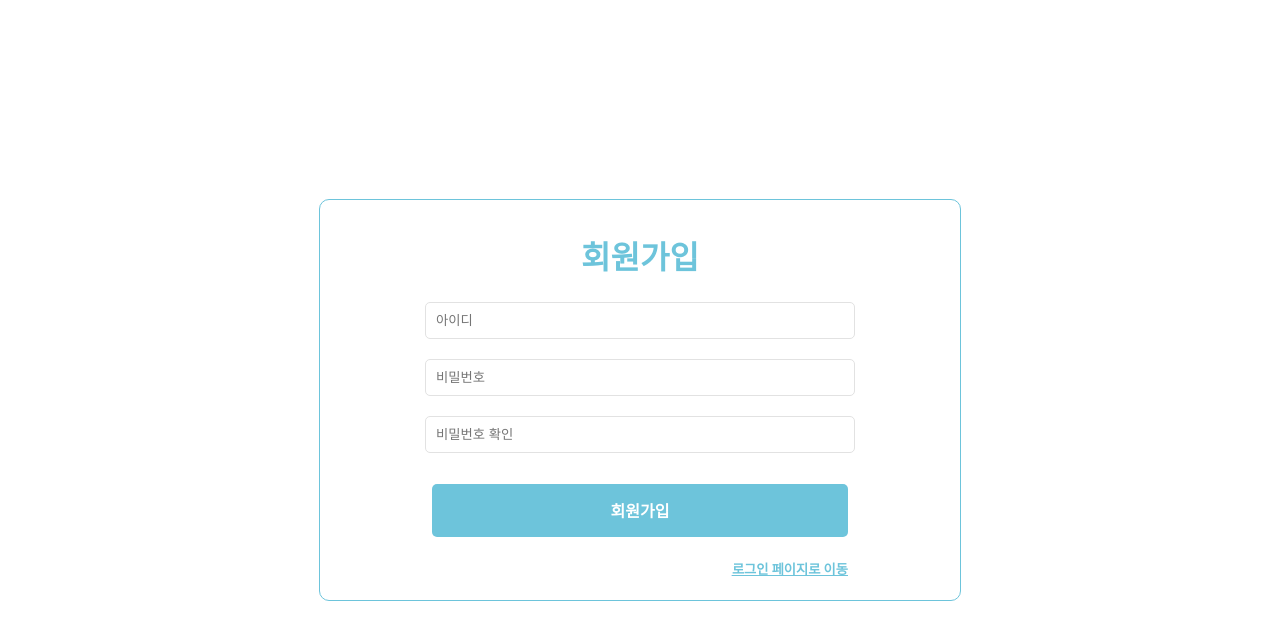
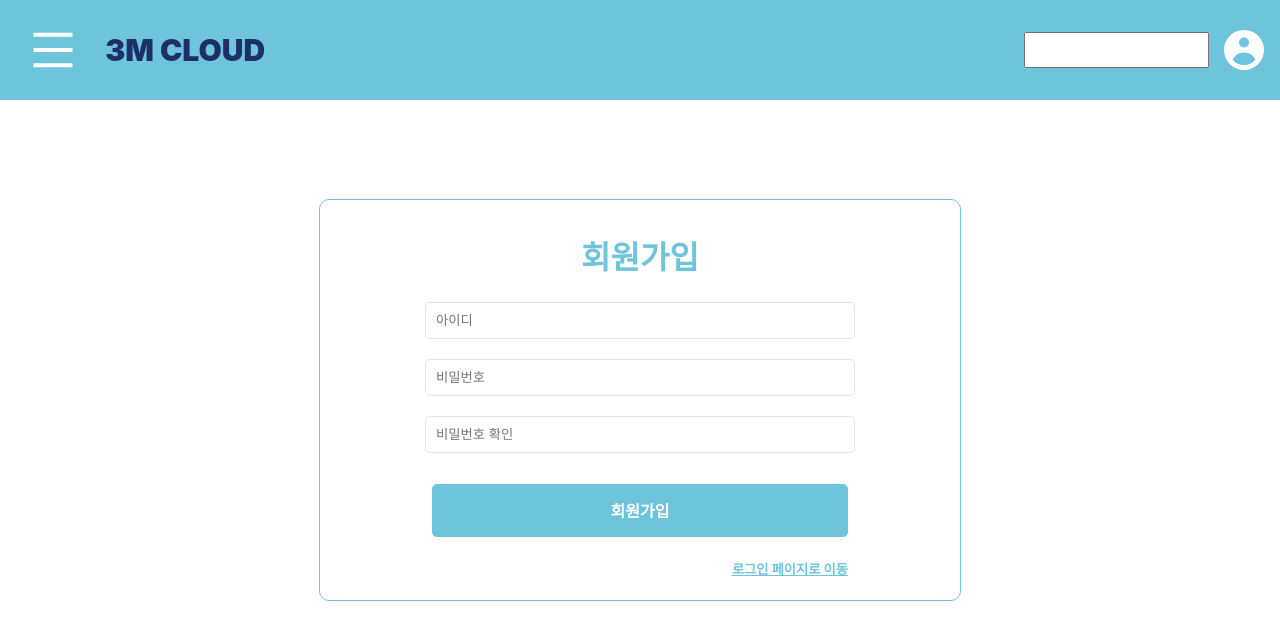
Before and after one commit to KHUCC/3MCLOUD-front, a React (Create React App) app: page /register in a window 1280 px wide. Shown: the top 640 px of the page. Built offline with nearby package versions, Linux system fonts and the light colour scheme.

Commit message:
Add Homepage Header

```diff
--- a/package.json
+++ b/package.json
@@ -8,6 +8,7 @@
     "@testing-library/user-event": "^13.5.0",
     "react": "^18.0.0",
     "react-dom": "^18.0.0",
+    "react-icons": "^4.3.1",
     "react-router-dom": "^6.3.0",
     "react-scripts": "5.0.0",
     "recoil": "^0.7.0",
--- a/src/Router.js
+++ b/src/Router.js
@@ -3,13 +3,19 @@ import { BrowserRouter, Route, Routes } from 'react-router-dom';
 import { useRecoilValue } from 'recoil';
 import Login from './views/login/Login';
 import Regisiter from './views/register/Register';
+import Main from './views/main/Main';
+import Header from './components/Header';
 export default ({}) => {
 
     return (
         <BrowserRouter>
             <Routes>
-                <Route path='/' element = {<Login/>}></Route>
-                <Route path='/register' element = {<Regisiter/>}></Route>
+                <Route path="/" element={<Login />}></Route>
+                <Route path="/register" element={<Regisiter />}></Route>
+            </Routes>
+            <Header />
+            <Routes>
+                <Route path="/main" element={<Main />}></Route>
             </Routes>
         </BrowserRouter>
     );
--- /dev/null
+++ b/src/components/Header.js
@@ -0,0 +1,36 @@
+import React, {useState} from 'react';
+import * as s from './HeaderStyled';
+import {AiOutlineMenu} from 'react-icons/ai';
+import { HiUserCircle } from 'react-icons/hi';
+
+const Header = () => {
+    const [navColor, setNavColor] = useState('#ffffff');
+    const onMouseOverNav = () =>{
+        setNavColor('#d5d3d3');
+    }
+    const onMouseOutNav = () => {
+        setNavColor('#ffffff');
+    }
+
+    return (
+        <s.Container>
+            <s.Left>
+                <s.NavIconArea onMouseOver={() => onMouseOverNav()} onMouseOut={() => onMouseOutNav()}>
+                    <AiOutlineMenu size={50} cursor={'pointer'} color={navColor} />
+                </s.NavIconArea>
+                <s.LogoArea>
+                    <s.LogoAreaText>3M CLOUD</s.LogoAreaText>
+                </s.LogoArea>
+            </s.Left>
+            <s.Right>
+                <s.SearchArea>
+                    <s.SearchInput />
+                </s.SearchArea>
+                <s.UserLogoArea>
+                    <HiUserCircle size={50} cursor={'pointer'} color={'#ffffff'} />
+                </s.UserLogoArea>
+            </s.Right>
+        </s.Container>
+    );
+}
+export default Header;
--- /dev/null
+++ b/src/components/HeaderStyled.js
@@ -0,0 +1,63 @@
+import styled from 'styled-components';
+import {Link} from 'react-router-dom';
+
+export const Container = styled.div`
+    top: 0;
+    width: 100%;
+    position: fixed;
+    height: 100px;
+    background-color: #6dc4db;
+    display: flex;
+`;
+
+export const Left = styled.div`
+    flex: 1;
+    display: flex;
+    align-items: center;
+`;
+
+export const NavIconArea = styled.div`
+    justify-content: center;
+    flex: 1;
+    display:flex;
+    padding-left: 3%;
+    padding-right: 3%;
+    cursor: pointer;
+`;
+
+export const LogoArea = styled.div`
+    flex: 8;
+    display: flex;
+    align-items: center;
+`;
+export const LogoAreaText = styled.div`
+    font-weight: 900;
+    font-size: 30px;
+    color: #1E2F68;
+`;
+
+export const Right = styled.div`
+    flex: 1;
+
+    display: flex;
+`;
+
+export const UserLogoArea = styled.div`
+    flex: 1;
+    display: flex;
+    align-items: center;
+    justify-content: center;
+
+`;
+
+export const SearchArea = styled.div`
+    flex: 8;
+
+    display:flex;
+    align-items: center;
+    justify-content: right;
+`;
+
+export const SearchInput = styled.input`
+    height: 30px;
+`;
--- /dev/null
+++ b/src/views/main/Main.js
@@ -0,0 +1,11 @@
+import React from 'react';
+import MainPresenter from './MainPresenter';
+
+const MainContainer = () => {
+
+    return(
+        <MainPresenter/>
+    )
+}
+
+export default MainContainer;
--- /dev/null
+++ b/src/views/main/MainPresenter.js
@@ -0,0 +1,12 @@
+import React from 'react';
+
+const MainPresenter = () => {
+    return (
+        <>
+
+            <h1>test</h1>
+        </>
+    )
+}
+
+export default MainPresenter;
```
Also changed, not shown: src/views/main/MainStyled.js (added).
